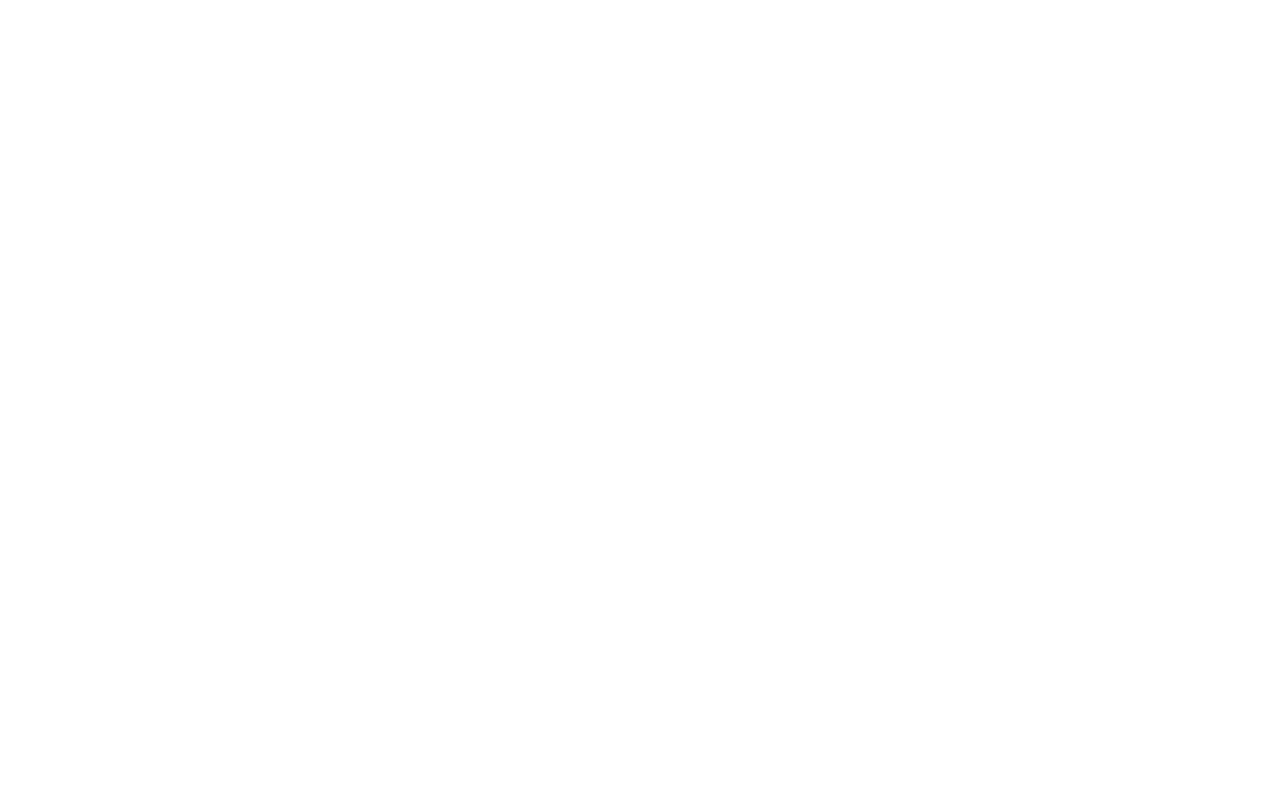
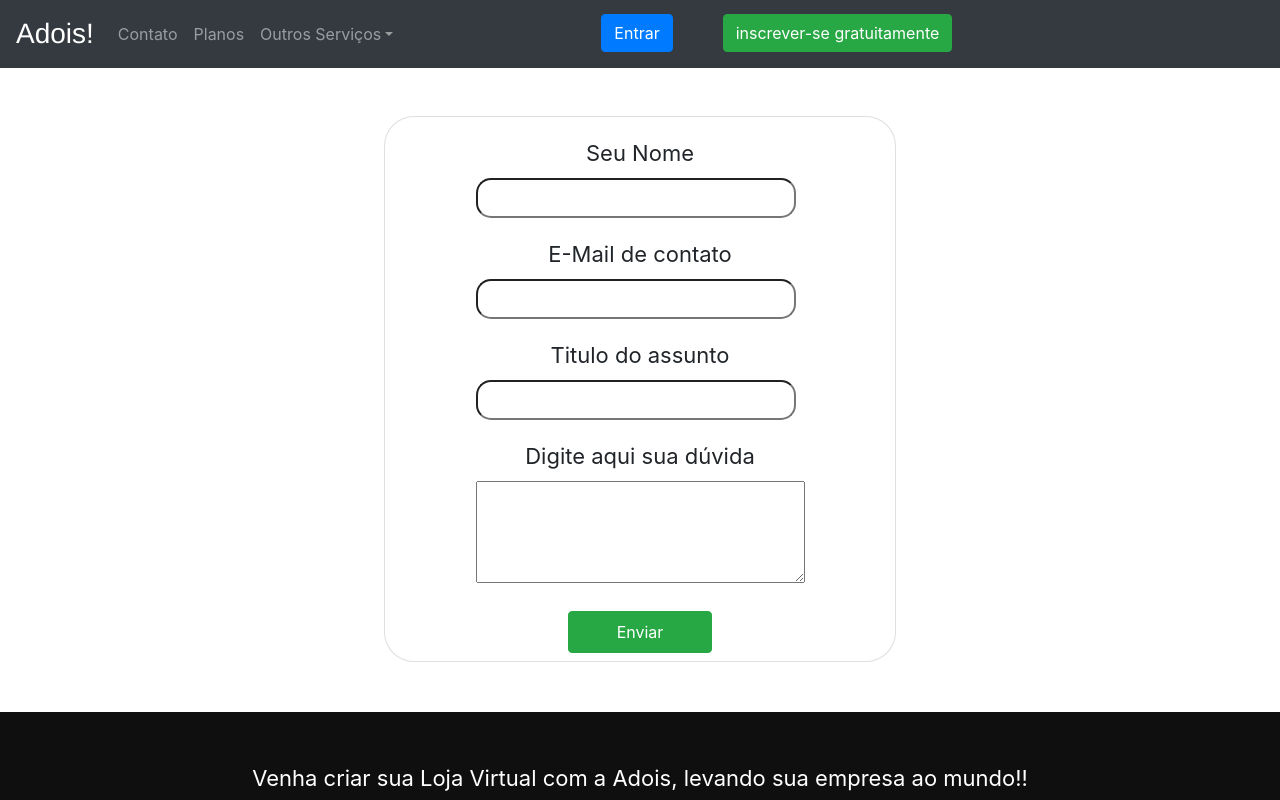
Before and after one commit to joneivison13/Adois, a React (Create React App) app: page /contato in a window 1280 px wide. Shown: the top 800 px of the page. Built offline with nearby package versions, Linux system fonts and the light colour scheme.

Commit message:
adicao do pagina de contato

```diff
--- a/src/app.css
+++ b/src/app.css
@@ -134,6 +134,39 @@
     color: #B4B4B4;
 }
 
+.form{
+    display: flex;
+    align-items: center;
+    justify-content: center;
+    /* padding: 20px; */
+    width: 40%;
+    border-radius: 30px;
+    margin: 10px;
+}
+form{
+    display: inline-block;
+    text-align: center;
+}
+.form-card{
+    margin: 20px;
+    display: flex;
+    flex-direction: column;
+}
+.form-card input{
+    height: 40px;
+    width: 320px;
+    border-radius: 15px;
+    padding-left: 10px;
+    font-size: 22px;
+}
+.form-card label{
+    font-size: 22px;
+}
+
+.form-card button{
+    padding: 5px 100px;
+}
+
 @media (max-width:1024px){
     .vantagens-card, .destaques-card{
         width: 40%;
--- a/src/components/header/index.js
+++ b/src/components/header/index.js
@@ -11,7 +11,7 @@
                 <div className="collapse navbar-collapse" id="navbarNavDropdown">
                     <ul className="navbar-nav">
                         <li className="nav-item">
-                            <a className="nav-link" href="#">Contato</a>
+                            <a className="nav-link" href="/contato">Contato</a>
                         </li>
                         <li className="nav-item">
                             <a className="nav-link" href="#">Planos</a>
--- /dev/null
+++ b/src/pages/contato/index.js
@@ -0,0 +1,57 @@
+import React, { Component } from 'react';
+import Header from '../../components/header';
+import Footer from '../../components/footer';
+
+export default class Contato extends Component {
+    render() {
+        return (
+            <>
+                <div className="bg-dark">
+                    <Header />
+                </div>
+
+                <div className="card form mx-auto mt-5">
+                    <form>
+                        <div className="form-card">
+                            <label htmlFor="name">Seu Nome</label>
+                            <input
+                                type="text"
+                                name="name"
+                                required
+                            />
+                        </div>
+
+                        <div className="form-card">
+                            <label
+                                htmlFor="email">
+                                E-Mail de contato
+                            </label>
+                            <input type="email" name="email" />
+                        </div>
+
+                        <div className="form-card">
+                            <label
+                                htmlFor="titulo">
+                                Titulo do assunto
+                            </label>
+                            <input
+                                type="text"
+                                name="titulo"
+                            />
+                        </div>
+
+                        <div className="form-card">
+                            <label
+                                htmlFor="duvida">
+                                Digite aqui sua dúvida
+                        </label>
+                            <textarea name="duvida" cols="30" rows="4"></textarea>
+                        </div>
+                        <button type="submit" className="btn btn-success px-5 py-2 m-2">Enviar</button>
+                    </form>
+                </div>
+                <Footer/>
+            </>
+        )
+    }
+}
--- a/src/routes.js
+++ b/src/routes.js
@@ -1,12 +1,14 @@
 import React from 'react';
 import { BrowserRouter, Switch, Route } from 'react-router-dom';
 import Main from './pages/main-e-destaque';
+import Contato from './pages/contato'
 
 export default function Routes() {
     return (
         <BrowserRouter>
             <Switch>
                 <Route path="/" exact component={Main} />
+                <Route path="/contato" component={Contato} />
             </Switch>
         </BrowserRouter>
     )
```
Also changed, not shown: src/pages/Loggin/index.js (deleted, +0 -43 lines), 1 other file (tests, documents, lock files or other folders).
